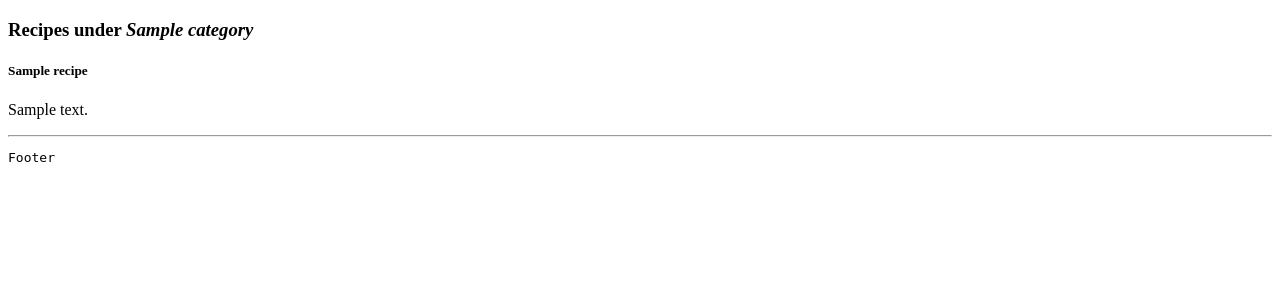
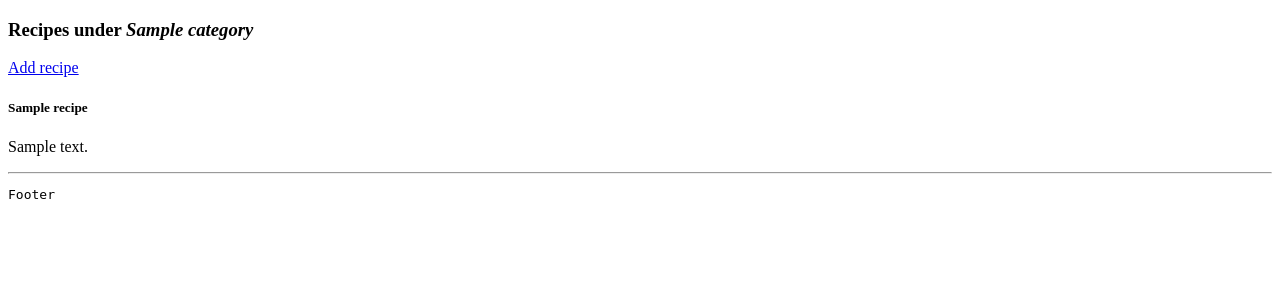
Before and after one commit to kalonjic34/foodspot-web-app, a Django app: page /recipes/1/ in a window 1280 px wide. Shown: the part 26-326 px from the top of the page. Run offline with Django 5.2, Linux system fonts and the light colour scheme; tables that the repository leaves empty hold one stand-in row (values such as "Sample post").

Commit message:
add link to add recipe with genre in recipes template

```diff
--- a/foodspot_app/templates/foodspot_app/recipes.html
+++ b/foodspot_app/templates/foodspot_app/recipes.html
@@ -3,6 +3,7 @@
 {% block content %}
 
 <h3>Recipes under <i>{{category}}</i></h3>
+<a href="{% url "foodspot_app:add_recipe_with_genre" category_id=category.id %}">Add recipe</a>
 <div>
     {% for recipe in recipes %}
         <div>
```
